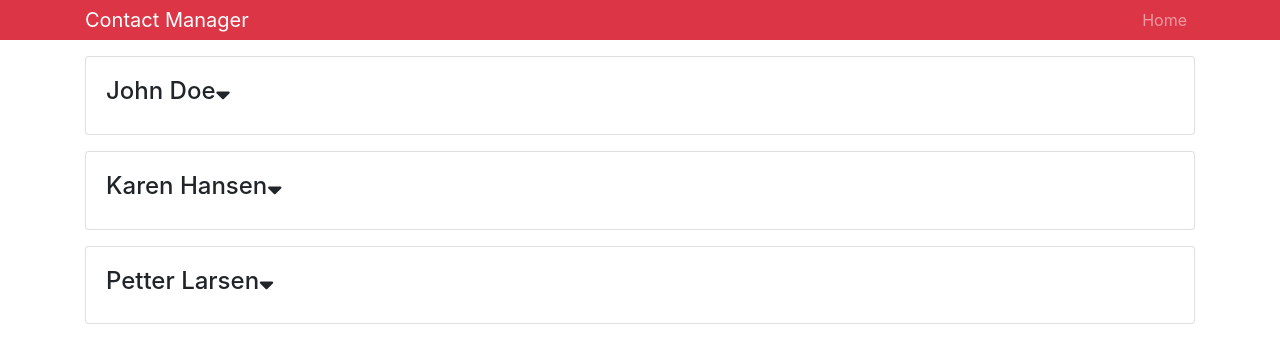
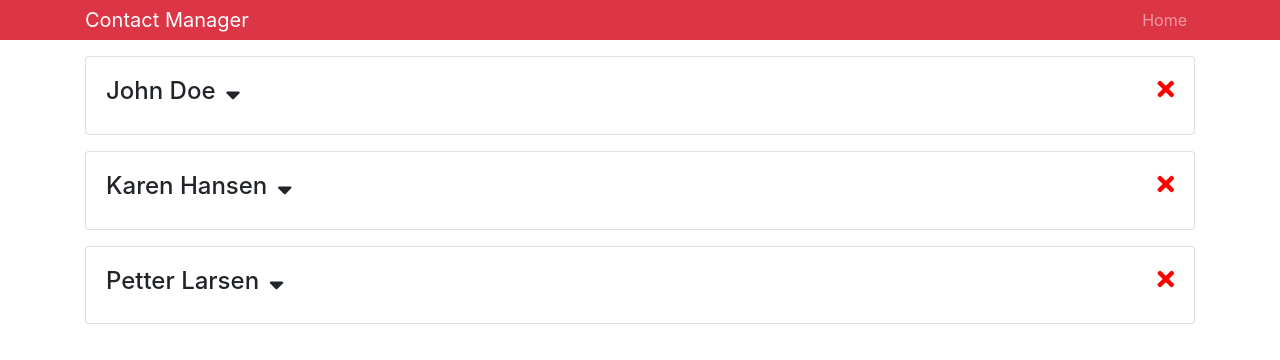
Before and after one commit to msagerup/Contact-Manager, a React (Create React App) app in the folder contactmanager/: page / in a window 1280 px wide. Shown: the top 360 px of the page. Built offline with nearby package versions, Linux system fonts and the light colour scheme.

Commit message:
Added logic to delete contacts

```diff
--- a/contactmanager/src/Components/Contact.js
+++ b/contactmanager/src/Components/Contact.js
@@ -10,6 +10,11 @@
       showContactInfo: !this.state.showContactInfo
     });
   };
+
+  onDeleteClick = () => {
+    this.props.deleteClickHandler();
+  };
+
   render() {
     const { name, email, phone } = this.props.contact;
     const { showContactInfo } = this.state;
@@ -17,7 +22,16 @@
       <div className="card card-body mb-3">
         <h4>
           {name}
-          <i onClick={this.onShowClick} className="fas fa-sort-down" />{' '}
+          <i
+            onClick={this.onShowClick}
+            className="fas fa-sort-down"
+            style={{ cursor: 'pointer', marginLeft: '10px' }}
+          />
+          <i
+            className="fas fa-times"
+            style={{ cursor: 'pointer', float: 'right', color: 'red' }}
+            onClick={this.onDeleteClick}
+          />
         </h4>
         {showContactInfo ? (
           <ul className="list-group">
--- a/contactmanager/src/Components/Contacts.js
+++ b/contactmanager/src/Components/Contacts.js
@@ -25,12 +25,24 @@
     ]
   };
 
+  deleteContact = id => {
+    const { contacts } = this.state;
+    const newContacts = contacts.filter(contact => contact.id !== id);
+    this.setState({
+      contacts: newContacts
+    });
+  };
+
   render() {
     const { contacts } = this.state;
     return (
       <React.Fragment>
         {contacts.map(contact => (
-          <Contact key={contact.id} contact={contact} />
+          <Contact
+            key={contact.id}
+            contact={contact}
+            deleteClickHandler={this.deleteContact.bind(this, contact.id)}
+          />
         ))}
       </React.Fragment>
     );
```
